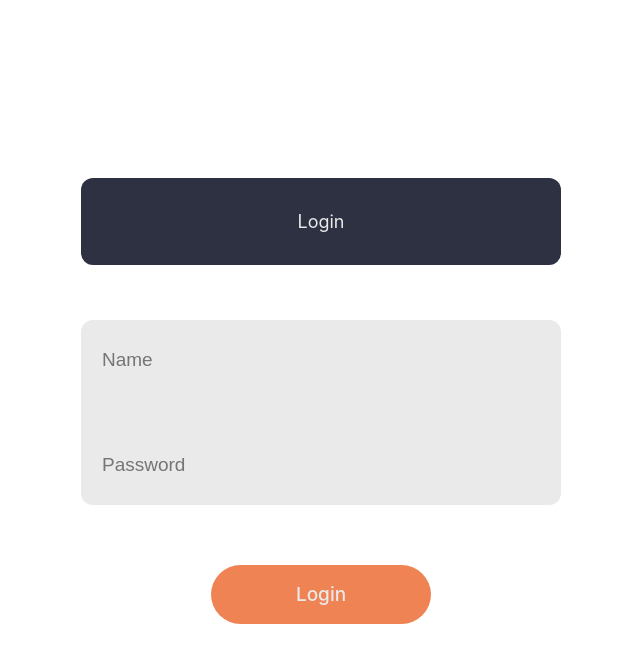
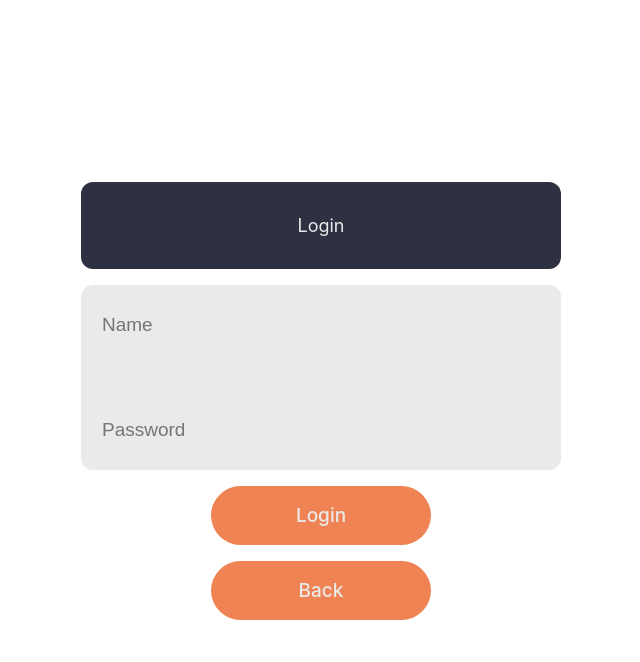
Before and after one commit to wolf-project006/WichWord, a React (Vite) app in the folder WhichWord/: page / in a window 1280 px wide. Both pictures are taken after a click on the button "Login". Shown: the top 662 px of the page, without its empty margins (319-959 px from the left). Built offline with nearby package versions, Linux system fonts and the light colour scheme.

Commit message:
feat: logout button

```diff
--- a/WhichWord/src/components/CreateAccount.css
+++ b/WhichWord/src/components/CreateAccount.css
@@ -21,7 +21,8 @@ header {
 
 .inputs {
     background: #eaeaea;
-    margin-top: 55px;
+    margin-top: 1em;
+    margin-bottom: 1em;
     display: flex;
     flex-direction: column;
     gap: 25px;
@@ -67,7 +68,7 @@ header {
     display: flex;
     justify-content: center;
     gap: 30px;
-    margin: 60px auto 1em auto;
+    margin: 1em auto 1em auto;
 }
 
 .submit {
--- a/WhichWord/src/components/CreateAccount.jsx
+++ b/WhichWord/src/components/CreateAccount.jsx
@@ -9,15 +9,15 @@ const CreateAccount = ({ setUserName, setView }) => {
 
     async function handleOnClick() {
         const body = {
-            name: name,
+            user_name: name,
             password: password
         };
         try {
-            await fetch("https://wichword-backend.onrender.com/signup", {
-                method: "POST",
-                headers: { "Content-Type": "application/json" },
-                body: JSON.stringify(body),
-            });
+            // await fetch("https://wichword-backend.onrender.com/signup", {
+            //     method: "POST",
+            //     headers: { "Content-Type": "application/json" },
+            //     body: JSON.stringify(body),
+            // });
 
             setUserName(name);
             setNameTaken("");
@@ -46,6 +46,9 @@ const CreateAccount = ({ setUserName, setView }) => {
                 <button className="submit" onClick={handleOnClick}>Sign Up</button>
             </div>
             <p>{nameTaken}</p>
+            <div className="submit-container">
+                <button className="submit" onClick={(e) => { setView("MainMenu") }}>Back</button>
+            </div>
 
         </>
     )
--- a/WhichWord/src/components/Leaderboard.jsx
+++ b/WhichWord/src/components/Leaderboard.jsx
@@ -13,9 +13,11 @@ const Leaderboard = ({ setView }) => {
         const parsedData = await data.json();
 
         const topTen = [];
-        for (let i = 1; i <= 10; i++) {
+        const max = (parsedData.length >= 10) ? 10 : parsedData.length;
+        for (let i = 0; i < max; i++) {
           topTen.push(parsedData[i]);
         }
+        console.log(topTen);
         setTopScores(topTen)
       } catch (e) {
         console.log(e);
@@ -39,8 +41,8 @@ const Leaderboard = ({ setView }) => {
           {topScores.map(data => (
             <tr key={rank}>
               <td>{rank++}</td>
-              <td>{data.userName}</td>
-              <td>{data.highestScore}</td>
+              <td>{data["userName"]}</td>
+              <td>{data["highestScore"]}</td>
             </tr>
           ))}
         </tbody>
--- a/WhichWord/src/components/Login.jsx
+++ b/WhichWord/src/components/Login.jsx
@@ -8,17 +8,17 @@ const Login = ({ setUserName, setView, setPersonalBest }) => {
 
   async function handleOnClick() {
     const body = {
-      name: name,
+      user_name: name,
       password: password
     };
 
     try {
-      // await fetch("https://wichword-backend.onrender.com/login", {
-      //   method: "POST",
-      //   headers: { "Content-Type": "application/json" },
-      //   body: JSON.stringify(body),
-      // });
-
+      const result = await fetch("https://wichword-backend.onrender.com/login", {
+        method: "POST",
+        headers: { "Content-Type": "application/json" },
+        body: JSON.stringify(body),
+      });
+      console.log("RESULT: ", result);
       // const data = await fetch("https://wichword-backend.onrender.com/highscore/user");
       // const parsedData = await data.json();
       // const highScore = parseInt(parsedData["highscore"]);
@@ -50,6 +50,9 @@ const Login = ({ setUserName, setView, setPersonalBest }) => {
         <button className="submit" onClick={handleOnClick}>Login</button>
       </div>
       <p>{incorrectName}</p>
+      <div className="submit-container">
+        <button className="submit" onClick={(e) => { setView("MainMenu") }}>Back</button>
+      </div>
     </>
   );
 }
--- a/WhichWord/src/components/ScoreScreen.jsx
+++ b/WhichWord/src/components/ScoreScreen.jsx
@@ -10,7 +10,7 @@ const ScoreScreen = ({ score, setScore, setView, personalBest }) => {
 
   return (
     <>
-      <h1>Personal Best</h1>
+      <h1>Personal Best:</h1>
       <h2>{personalBest}</h2>
       <h1>Score:</h1>
       <h2>{score}</h2>
--- a/WhichWord/src/components/StartGame.jsx
+++ b/WhichWord/src/components/StartGame.jsx
@@ -9,6 +9,9 @@ const StartGame = ({ setView }) => {
       <div className="marginTop_btn">
         <button onClick={() => { setView("Leaderboard") }}>Leaderboard</button>
       </div>
+      <div className="marginTop_btn">
+        <button onClick={() => { setView("MainMenu") }}>Logout</button>
+      </div>
     </>
   )
 }
```
